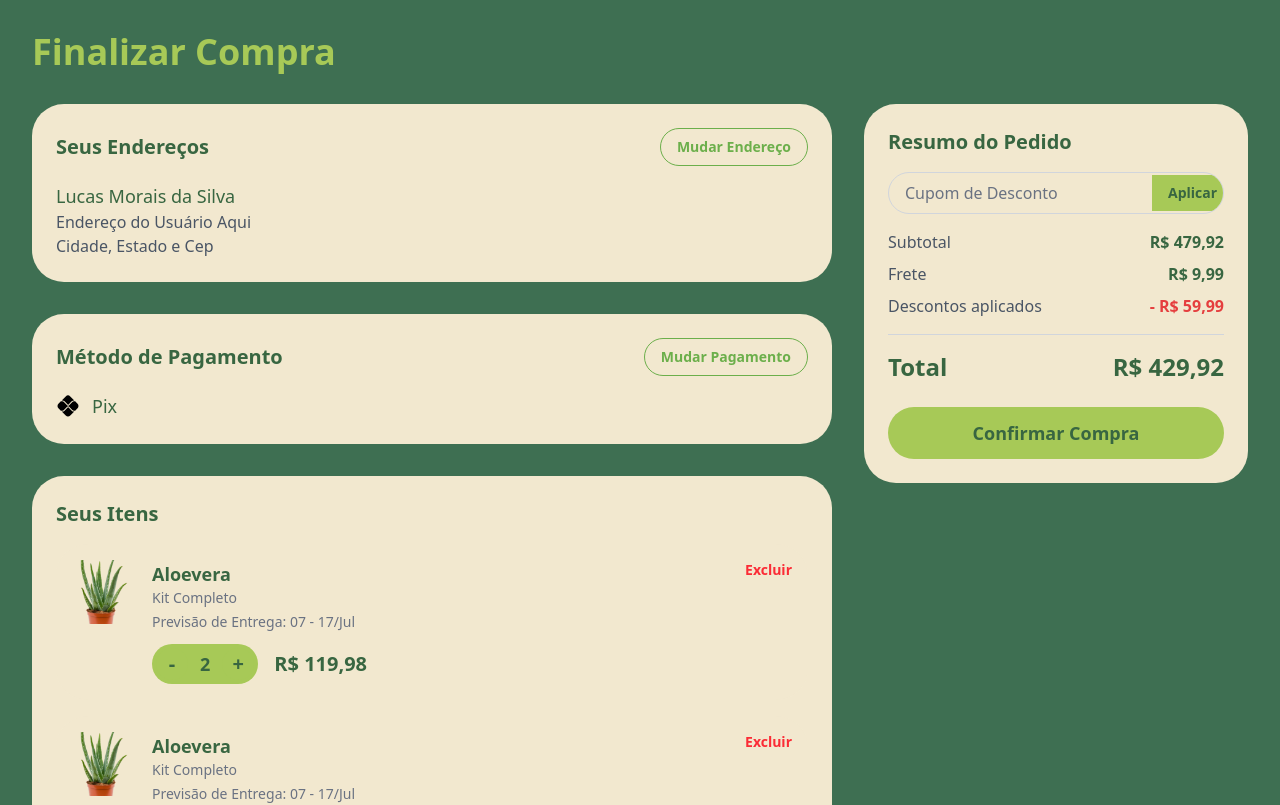
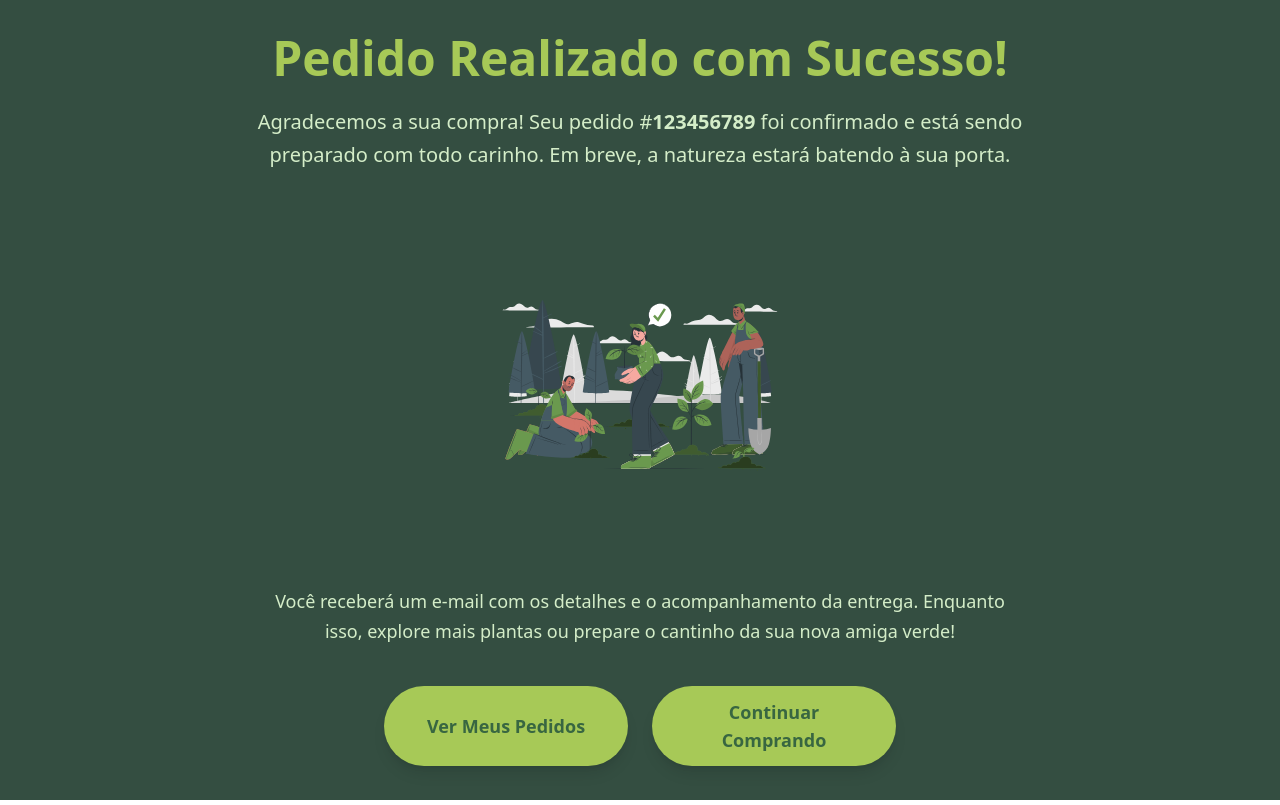
Before and after one commit to standbytheboy/gardenme, a React (Vite) app in the folder frontend/: page / in a window 1280 px wide. Shown: the top 805 px of the page. Built offline with nearby package versions, Linux system fonts and the light colour scheme.

Commit message:
order sucess page component

```diff
--- a/frontend/src/App.tsx
+++ b/frontend/src/App.tsx
@@ -1,14 +1,10 @@
-import Footer from './components/footer/Footer';
-import CheckoutPage from './components/checkoutPage/CheckoutPage'; // Importe o novo componente
+import OrderSuccessPage from './components/orderSucessPage/OrderSucessPage.tsx'; // Importe o novo componente
 import './index.css';
 
 function App() {
   return (
-    <div className="App flex flex-col min-h-screen">
-      <main className="flex-grow">
-        <CheckoutPage /> {/* Renderize a tela de finalizar compra */}
-      </main>
-      <Footer />
+    <div className="App">
+      <OrderSuccessPage orderNumber="123456789" /> {/* Passe um número de pedido opcional */}
     </div>
   );
 }
--- /dev/null
+++ b/frontend/src/components/orderSucessPage/OrderSucessPage.tsx
@@ -0,0 +1,46 @@
+import React from 'react';
+import successIllustration from '../../assets/Reforestation-cuate.svg'; // Substitua pelo caminho da sua imagem real
+
+interface OrderSuccessPageProps {
+  orderNumber?: string; // Opcional, caso você queira passar o número do pedido
+}
+
+const OrderSuccessPage: React.FC<OrderSuccessPageProps> = ({ orderNumber = '12345' }) => {
+
+  return (
+    <div className="min-h-screen bg-[#344E41] text-center flex flex-col items-center justify-center p-4 md:p-8">
+      <h1 className="text-4xl md:text-5xl font-bold text-[#A7C957] mb-6">
+        Pedido Realizado com Sucesso!
+      </h1>
+
+      <p className="text-lg md:text-xl text-[#D4EDC8] max-w-3xl leading-relaxed mb-12">
+        Agradecemos a sua compra! Seu pedido #<span className="font-semibold">{orderNumber}</span> foi confirmado e está sendo
+        preparado com todo carinho. Em breve, a natureza estará batendo à sua porta.
+      </p>
+
+      <div className="mb-12">
+        <img
+          src={successIllustration}
+          alt="Pedido Realizado"
+          className="mx-auto size-[20rem]"
+        />
+      </div>
+
+      <p className="text-md md:text-lg text-[#D4EDC8] max-w-3xl leading-relaxed mb-10">
+        Você receberá um e-mail com os detalhes e o acompanhamento da entrega. Enquanto isso,
+        explore mais plantas ou prepare o cantinho da sua nova amiga verde!
+      </p>
+
+      <div className="flex flex-col md:flex-row space-y-4 md:space-y-0 md:space-x-6 w-full max-w-lg">
+        <button className="flex-1 bg-[#A7C957] text-[#386641] py-3 px-6 rounded-full text-lg font-semibold hover:opacity-90 transition duration-300 shadow-lg">
+          Ver Meus Pedidos
+        </button>
+        <button className="flex-1 bg-[#A7C957] text-[#386641] py-3 px-6 rounded-full text-lg font-semibold hover:opacity-90 transition duration-300 shadow-lg">
+          Continuar Comprando
+        </button>
+      </div>
+    </div>
+  );
+};
+
+export default OrderSuccessPage;
```
